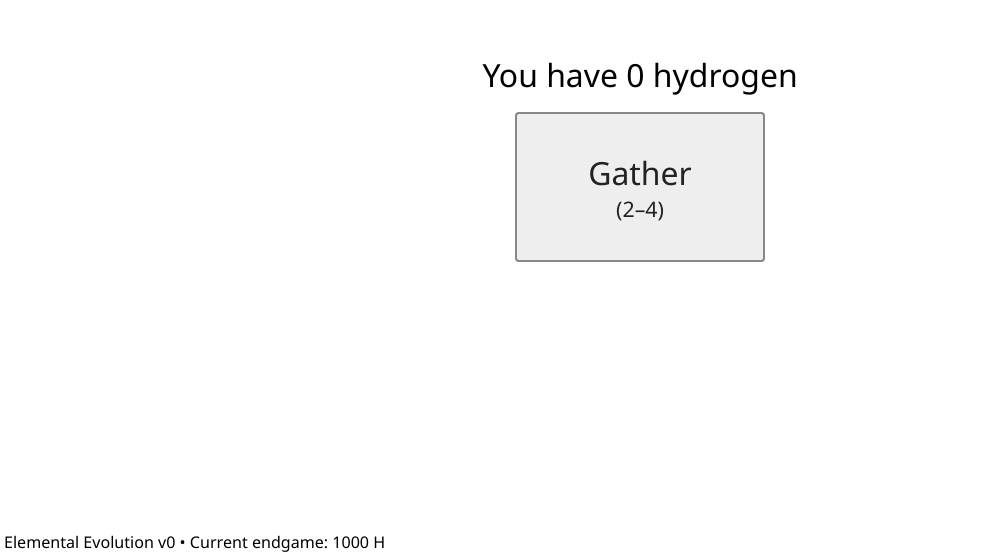
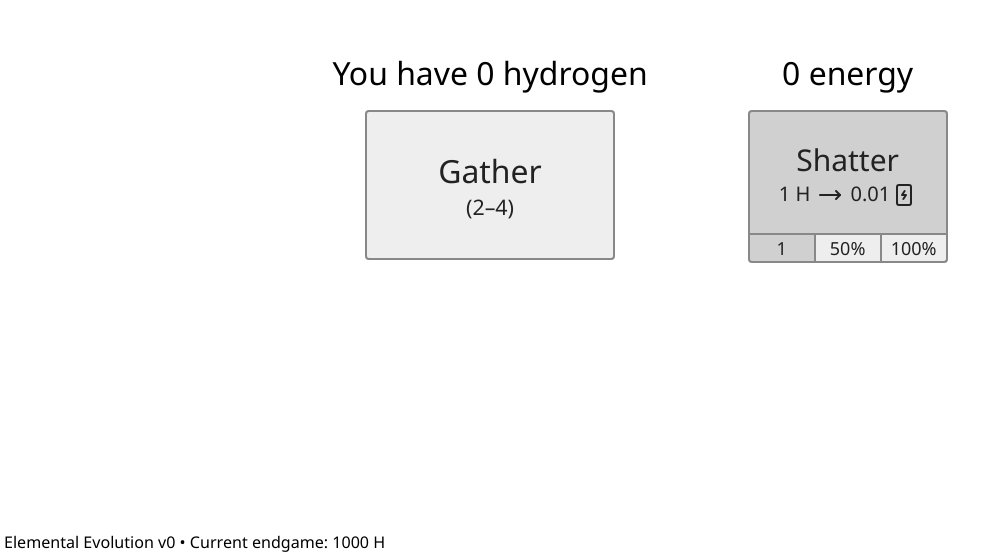
Before and after one commit to WoodStuff/Elemental-Evolution, a Vue app: page / in a window 1280 px wide. Shown: the part 243-800 px from the top of the page, without its empty margins (0-1006 px from the left). Built offline with nearby package versions, Linux system fonts and the light colour scheme.

Commit message:
move hydrogen tab back into Game

```diff
--- a/src/components/Game.vue
+++ b/src/components/Game.vue
@@ -1,16 +1,32 @@
 <script setup lang="ts">
+import { computed } from 'vue';
 import { useHydrogen } from '../composables/useHydrogen';
-import EnergyTab from './energy/EnergyTab.vue';
-import HydrogenTab from './HydrogenTab.vue';
+import { Upgrade } from '../composables/useUpgrade';
+import EnergyTab from '../components/energy/EnergyTab.vue';
+import GatherButton from '../components/GatherButton.vue';
+import UpgradeButton from '../components/UpgradeButton.vue';
 
-const { total } = useHydrogen();
+const { amount, highest, upEfficiency, upCooldown } = useHydrogen();
+
+const upgrades: Upgrade[] = [upEfficiency, upCooldown];
+const filteredUpgrades = computed(() => upgrades.filter(up => {
+	if (up === upEfficiency) return highest.value >= 10;
+	if (up === upCooldown) return highest.value >= 50;
+}));
 </script>
 
 <template>
 	<div id="game">
-		<HydrogenTab />
+		<div class="element-tab">
+			<p class="big">You have {{ amount }} hydrogen</p>
+			<GatherButton />
 
-		<EnergyTab v-if="total > 1500" />
+			<div class="upgrades" v-if="filteredUpgrades.length > 0">
+				<UpgradeButton v-for="up in filteredUpgrades" :type="up" />
+			</div>
+		</div>
+
+		<EnergyTab />
 	</div>
 </template>
 
@@ -18,5 +34,19 @@ const { total } = useHydrogen();
 #game {
 	display: flex;
 	gap: 100px;
+
+	& > .element-tab {
+		display: flex;
+		flex-direction: column;
+		align-items: center;
+		gap: 16px;
+
+		& > div.upgrades {
+			display: flex;
+			gap: 8px;
+
+			margin-top: 16px;
+		}
+	}
 }
 </style>
--- a/src/components/HydrogenTab.vue
+++ /dev/null
@@ -1,42 +0,0 @@
-<script setup lang="ts">
-import { computed } from 'vue';
-import { useHydrogen } from '../composables/useHydrogen';
-import { Upgrade } from '../composables/useUpgrade';
-import GatherButton from '../components/GatherButton.vue';
-import UpgradeButton from '../components/UpgradeButton.vue';
-
-const { amount, highest, upEfficiency, upCooldown } = useHydrogen();
-
-const upgrades: Upgrade[] = [upEfficiency, upCooldown];
-const filteredUpgrades = computed(() => upgrades.filter(up => {
-	if (up === upEfficiency) return highest.value >= 10;
-	if (up === upCooldown) return highest.value >= 50;
-}));
-</script>
-
-<template>
-	<div id="hydrogen-tab">
-		<p class="big">You have {{ amount }} hydrogen</p>
-		<GatherButton />
-
-		<div class="upgrades" v-if="filteredUpgrades.length > 0">
-			<UpgradeButton v-for="up in filteredUpgrades" :type="up" />
-		</div>
-	</div>
-</template>
-
-<style lang="scss">
-#hydrogen-tab {
-	display: flex;
-	flex-direction: column;
-	align-items: center;
-	gap: 16px;
-
-	& > div.upgrades {
-		display: flex;
-		gap: 8px;
-
-		margin-top: 16px;
-	}
-}
-</style>
```
